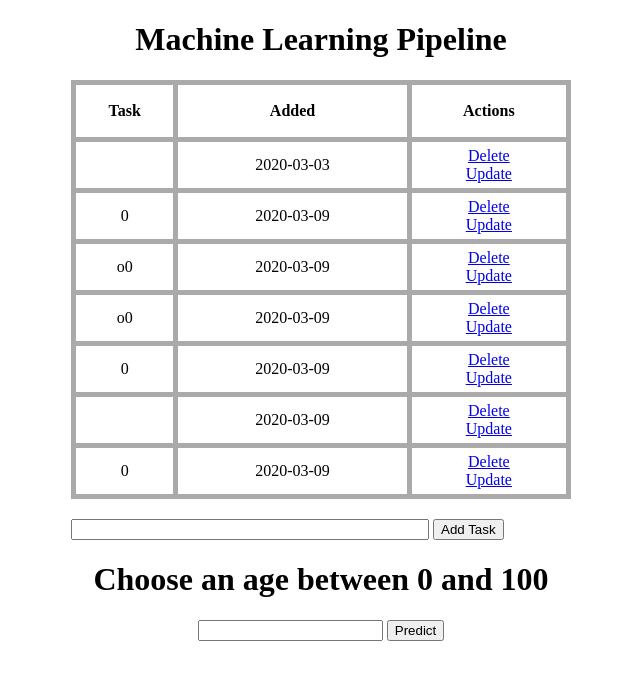
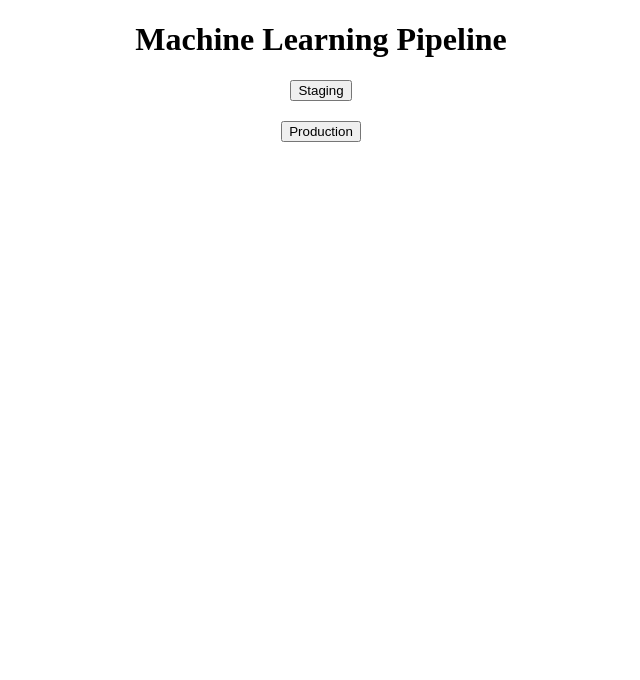
Before and after one commit to makers-in-oslo/titanic-api-tester, a Flask app: page / in a window 1280 px wide. Shown: the top 680 px of the page, without its empty margins (319-959 px from the left). Run offline with Flask 2, Linux system fonts and the light colour scheme; data comes from the database, SQL or seed files in the repository; both versions use the stored data as it was after the commit.

Commit message:
Modified existing app. Connected to staging and production APIs for Titanic prod project

```diff
--- a/app.py
+++ b/app.py
@@ -12,6 +12,10 @@ db = SQLAlchemy(app)
 
 ## Get connection details for APIs
 dataprep_api_url = os.environ['DATAPREP_API_URL'] # change to your app name
+titanic_staging_app_url = os.environ['TITANIC_STAGING_URL'] # change to your app name
+titanic_prod_app_url = os.environ['TITANIC_PROD_URL'] # change to your app name
+
+
 
 
 class Todo(db.Model):
@@ -25,84 +29,58 @@ class Todo(db.Model):
 
 @app.route('/', methods=['POST', 'GET'])
 def index():
+    return render_template('index.html')
+
+@app.route('/production/', methods=['GET', 'POST'])
+def production_api():
     if request.method == 'POST':
-        task_content = request.form['content']
-        new_task = Todo(content=task_content)
-
-        try:
-            db.session.add(new_task)
-            db.session.commit()
-            return redirect('/')
-        except:
-            return 'There was an issue adding your task'
-
-    else:
-        tasks = Todo.query.order_by(Todo.date_created).all()
-        return render_template('index.html', tasks=tasks)
-
-
-@app.route('/delete/<int:id>')
-def delete(id):
-    task_to_delete = Todo.query.get_or_404(id)
-
-    try:
-        db.session.delete(task_to_delete)
-        db.session.commit()
-        return redirect('/')
-    except:
-        return 'There was a problem deleting that task'
-
-@app.route('/update/<int:id>', methods=['GET', 'POST'])
-def update(id):
-    task = Todo.query.get_or_404(id)
-
-    if request.method == 'POST':
-        task.content = request.form['content']
-
-        try:
-            db.session.commit()
-            return redirect('/')
-        except:
-            return 'There was an issue updating your task'
-
-    else:
-        return render_template('update.html', task=task)
-
-@app.route('/prediction/', methods=['GET', 'POST'])
-def dataprediction():
-    if request.method == 'POST':
-        age_content = request.form['age']
-        new_age_id = Todo(content=age_content)
-        print(age_content)
-        try:
-            db.session.add(new_age_id)
-            db.session.commit()
-            #return redirect('/')
-        except:
-            return 'There was an issue adding your task'
 
         # sample data
         data = {'Pclass': 3
-              , 'Age': age_content
+              , 'Age': 3
               , 'SibSp': 1
               , 'Fare': 50}
 
         data_to_api = json.dumps(data)
 
-        try:
-            send_request_deployed = requests.post(dataprep_api_url, data_to_api)
-            print(send_request_deployed)
-            api_response = send_request_deployed.json()
-            print(send_request_deployed.json())
+        #try:
+        send_request_deployed = requests.post(titanic_prod_app_url, data_to_api)
+        print(send_request_deployed)
+        api_response = str(send_request_deployed.json())
+        #print(len(api_response))
+        print("API response")
+        print(send_request_deployed.json())
 
-            ages = Todo.query.order_by(Todo.date_created).all()
-            return render_template('prediction.html', tasks=ages, data=data, api_status=send_request_deployed, api_response=api_response)
-        except:
-            return 'There was a problem accessing the prediction API'
+        #ages = Todo.query.order_by(Todo.date_created).all()
+        return render_template('production.html', api_status=send_request_deployed, api_response=api_response)
+        #except:
+        #    return 'There was a problem accessing the prediction API'
 
-    else:
-        ages = Todo.query.order_by(Todo.date_created).all()
-        return render_template('prediction.html', tasks=ages, data=data)
+
+@app.route('/staging/', methods=['GET', 'POST'])
+def staging_api():
+    if request.method == 'POST':
+
+        # sample data
+        data = {'Pclass': 3
+              , 'Age': 3
+              , 'SibSp': 1
+              , 'Fare': 50}
+
+        data_to_api = json.dumps(data)
+
+        #try:
+        send_request_deployed = requests.post(titanic_staging_app_url, data_to_api)
+        print(send_request_deployed)
+        api_response = str(send_request_deployed.json())
+        #print(len(api_response))
+        print("API response")
+        print(send_request_deployed.json())
+
+        return render_template('staging.html', api_status=send_request_deployed, api_response=api_response)
+        #except:
+        #    return 'There was a problem accessing the prediction API'
+
 
 @app.route('/feature_engineering/')
 def feature_engineering():
--- a/templates/index.html
+++ b/templates/index.html
@@ -7,46 +7,19 @@
 {% block body %}
 <div class="content">
     <h1 style="text-align: center">Machine Learning Pipeline</h1>
-    {% if tasks|length < 1 %}
-    <h4 style="text-align: center">There are no tasks. Create one below!</h4>
-    {% else %}
-    <table>
-        <tr>
-            <th>Task</th>
-            <th>Added</th>
-            <th>Actions</th>
-        </tr>
-        {% for task in tasks %}
-            <tr>
-                <td>{{ task.content }}</td>
-                <td>{{ task.date_created.date() }}</td>
-                <td>
-                    <a href="/delete/{{task.id}}">Delete</a>
-                    <br>
-                    <a href="/update/{{task.id}}">Update</a>
-                </td>
-            </tr>
-        {% endfor %}
-    </table>
-
-    {% endif %}
 
 
 
+  <center>
     <div class="form">
-        <form action="/" method="POST">
-            <input type="text" name="content" id="content">
-            <input type="submit" value="Add Task">
+        <form action="/staging/" method="POST">
+            <input type="submit" value="Staging">
         </form>
     </div>
-</div>
 
-  <center>
-    <h1>Choose an age between 0 and 100</h1>
     <div class="form">
-        <form action="/prediction/" method="POST">
-            <input type="text" name="age" id="age">
-            <input type="submit" value="Predict">
+        <form action="/production/" method="POST">
+            <input type="submit" value="Production">
         </form>
     </div>
 
```
Also changed, not shown: templates/production.html (added, +39 -0 lines), templates/staging.html (renamed from templates/prediction.html, +4 -19 lines), test.db.
